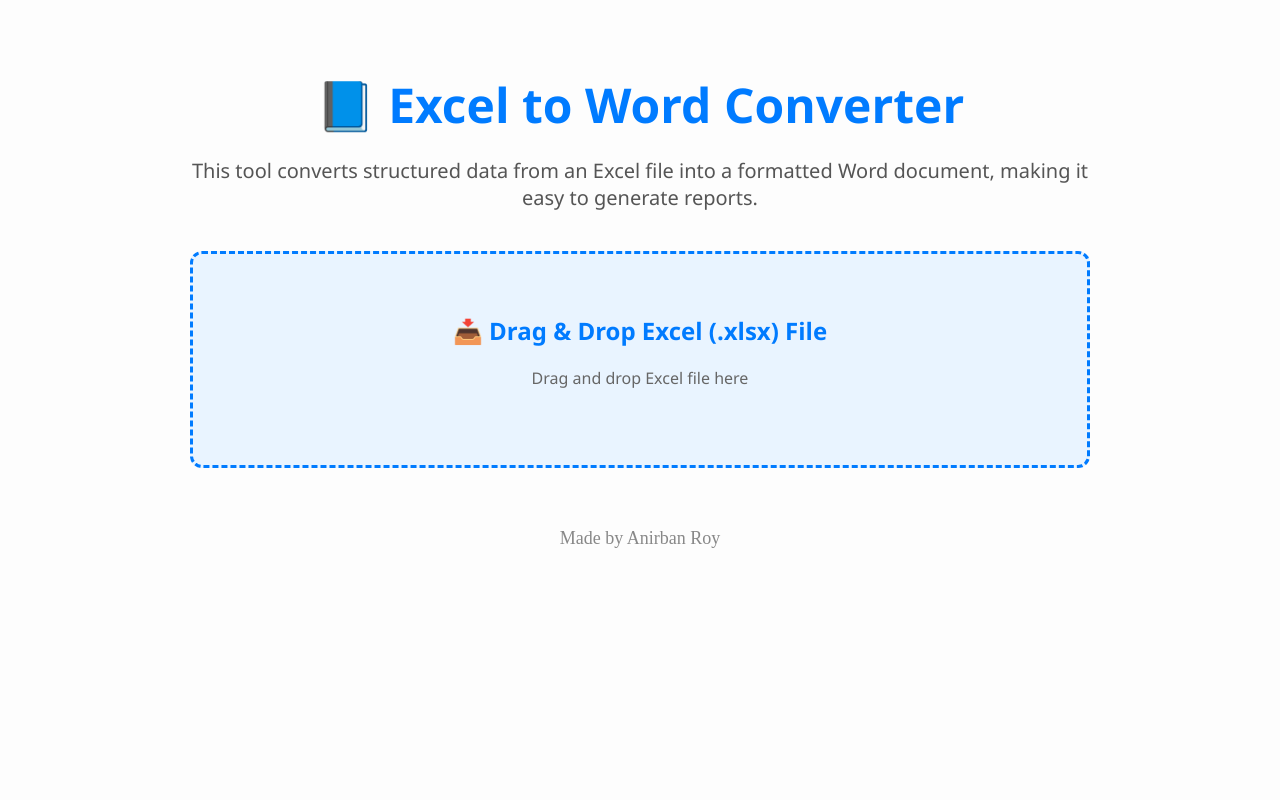
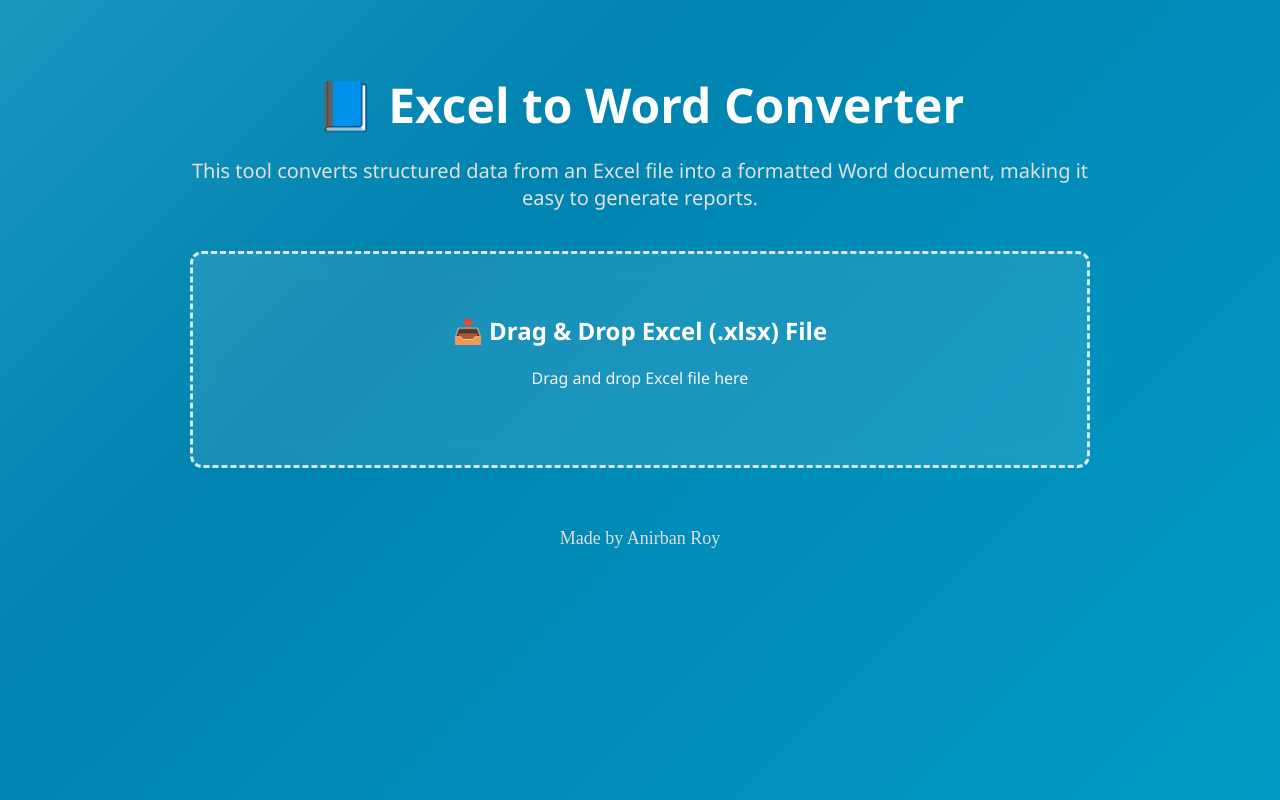
Before and after one commit to tanai1306/excel_to_word, a React (Create React App) app: page / in a window 1280 px wide. Built offline with nearby package versions, Linux system fonts and the light colour scheme.

Commit message:
Color gradient

```diff
--- a/src/Pages/Excel.css
+++ b/src/Pages/Excel.css
@@ -3,8 +3,23 @@
 body {
     margin: 0;
     font-family: "Segoe UI", Tahoma, Geneva, Verdana, sans-serif;
-    background: #fdfdfd;
     color: #444;
+    background: linear-gradient(-45deg, #00b4db, #0083b0, #6dd5ed, #2193b0);
+    background-size: 400% 400%;
+    animation: gradientBG 15s ease infinite;
+    min-height: 100vh;
+}
+
+@keyframes gradientBG {
+    0% {
+        background-position: 0% 50%;
+    }
+    50% {
+        background-position: 100% 50%;
+    }
+    100% {
+        background-position: 0% 50%;
+    }
 }
 
 .container {
@@ -12,50 +27,52 @@ body {
     margin: 0 auto;
     text-align: center;
     padding: 40px 20px;
+    color: #ffffff;
 }
 
 .title {
     font-size: 48px;
     font-weight: bold;
-    color: #007bff;
+    color: #ffffff;
     margin-bottom: 10px;
 }
 
 .subtitle {
     font-size: 20px;
     margin-bottom: 40px;
-    color: #555;
+    color: #e0e0e0;
 }
 
 .drop-area {
-    border: 3px dashed #007bff;
+    border: 3px dashed rgba(255, 255, 255, 0.8);
     padding: 60px 20px;
     border-radius: 12px;
-    background: #e9f4ff;
+    background: rgba(255, 255, 255, 0.1);
+    backdrop-filter: blur(10px);
     transition: background 0.3s, transform 0.2s;
     cursor: pointer;
 }
 
 .drop-area:hover {
-    background: #d4ecff;
+    background: rgba(255, 255, 255, 0.2);
     transform: scale(1.02);
 }
 
 .drop-area h2 {
     margin: 0;
     font-size: 24px;
-    color: #007bff;
+    color: #ffffff;
 }
 
 .status {
     margin-top: 20px;
     font-size: 16px;
-    color: #666;
+    color: #f5f5f5;
 }
 
 .footer {
     margin-top: 60px;
     font-size: 18px;
-    color: #888;
+    color: #dddddd;
     font-family: "Times New Roman", Times, serif;
 }
```
